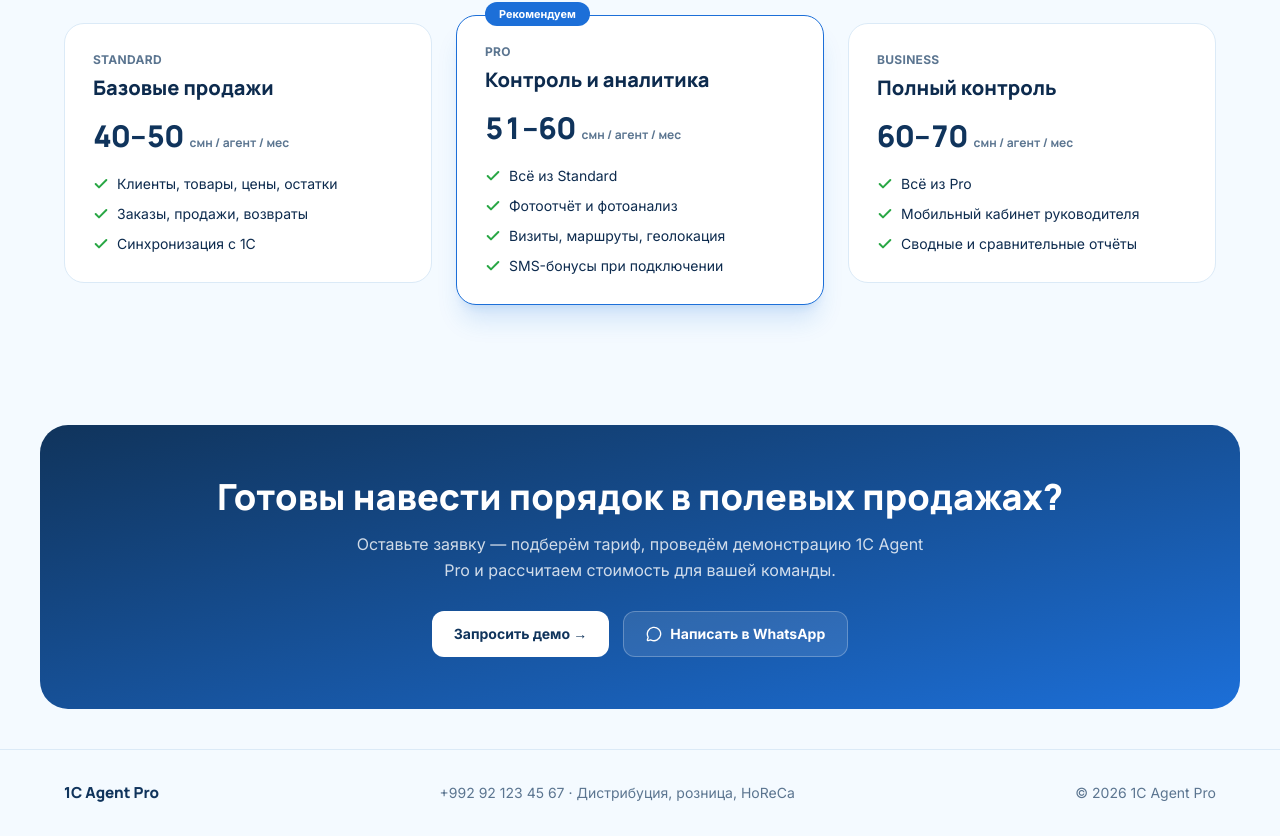
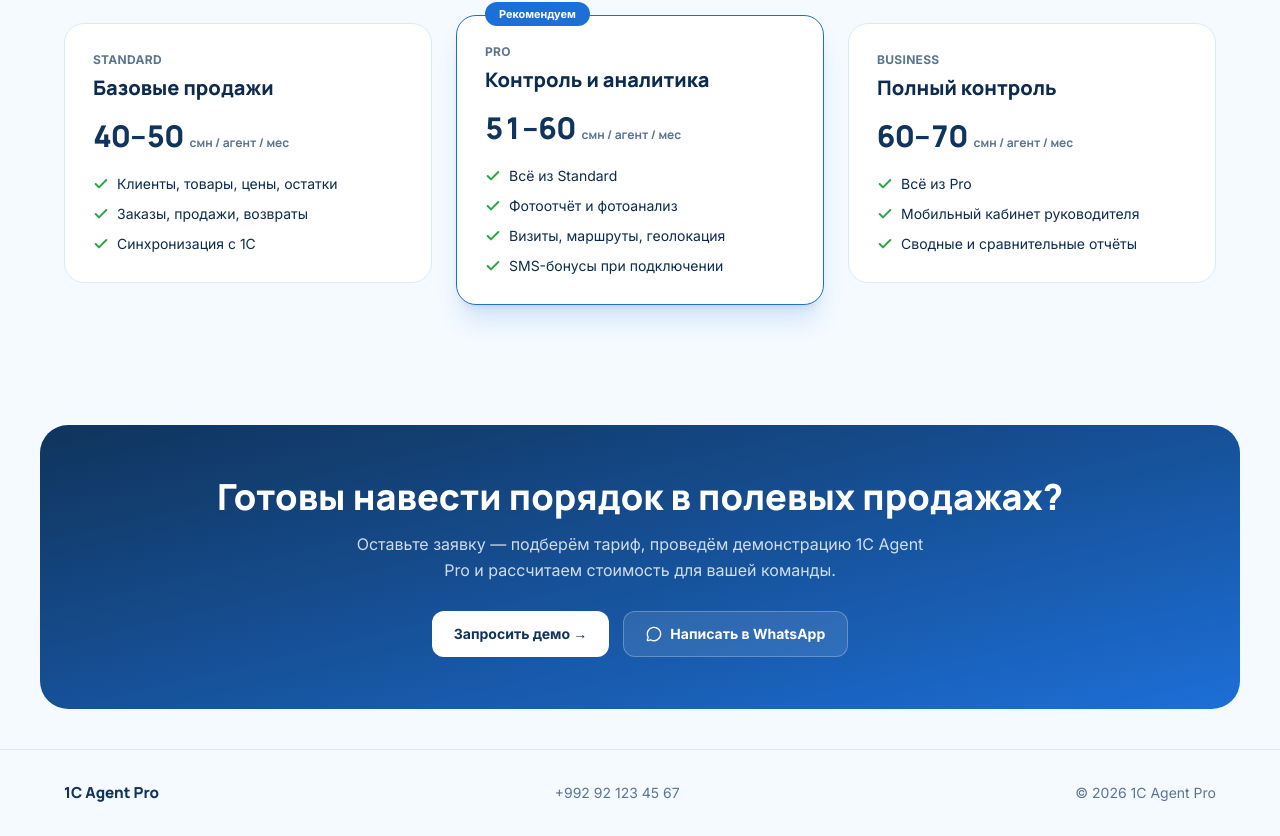
Before and after one commit to Shodikulzoda/1c-agent-pro-website, a Next.js app: page / in a window 1280 px wide. Shown: the part 4703-5539 px from the top of the page. Built offline with nearby package versions, Linux system fonts and the light colour scheme; no server answers.

Commit message:
fix: remove tagline from footer

```diff
--- a/src/components/sections/Footer.tsx
+++ b/src/components/sections/Footer.tsx
@@ -9,7 +9,7 @@ export function Footer() {
           {footer.brand}
         </span>
         <span>
-          {footer.phone} · {footer.tagline}
+          {footer.phone}{footer.tagline ? ` · ${footer.tagline}` : ""}
         </span>
         <span>{footer.copyright}</span>
       </Container>
--- a/src/content/site.ts
+++ b/src/content/site.ts
@@ -339,7 +339,7 @@ export const cta = {
 export const footer = {
   brand: "1C Agent Pro",
   phone: "+992 92 123 45 67",
-  tagline: "Дистрибуция, розница, HoReCa",
+  tagline: "",
   copyright: "© 2026 1C Agent Pro",
 } as const;
 
```
